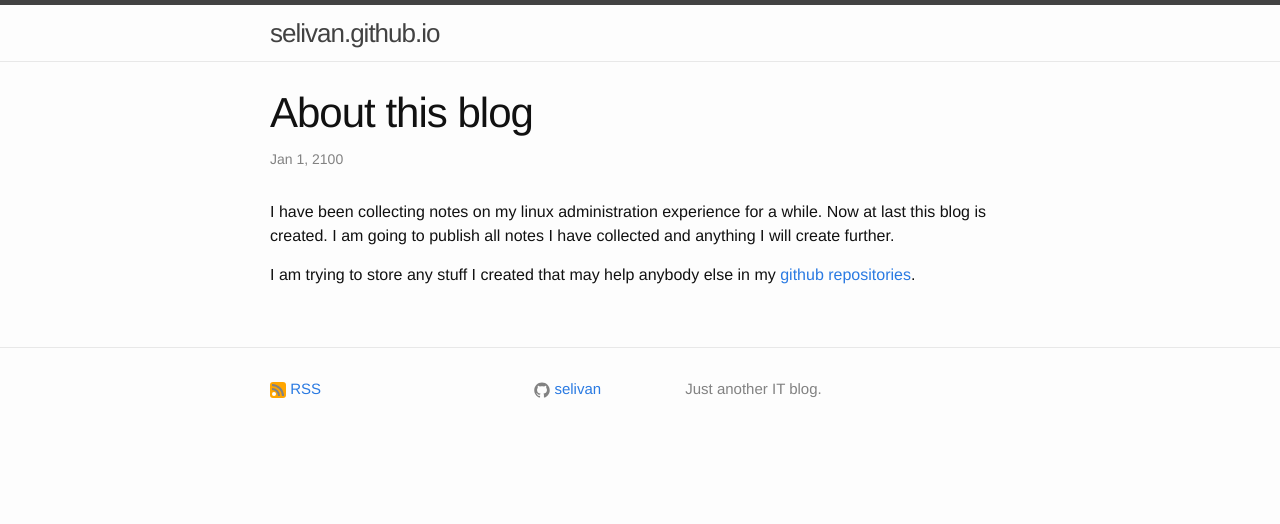
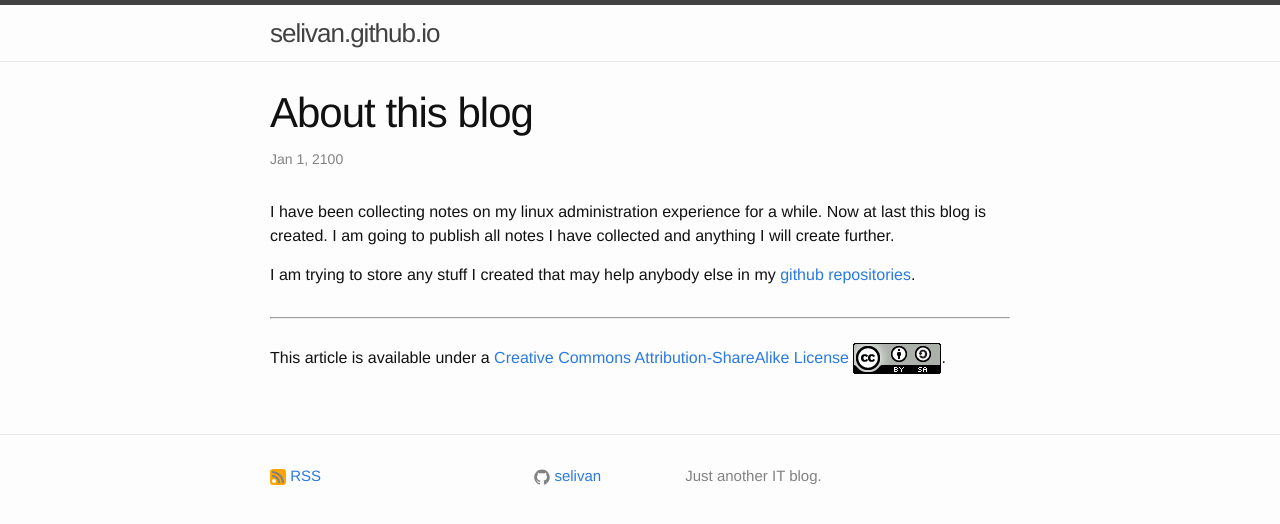
Before and after one commit to selivan/selivan.github.io, a Jekyll site: the page built from _posts/2100-01-01-top-post-about-this-blog.md, in a window 1280 px wide. Shown: the top 524 px of the page. Built offline with Jekyll 4.4.1, drawn with Linux system fonts in a browser that asks for light colours; comment, search, counter and statistics services are not loaded.

Commit message:
All posts under cc-by-sa license

```diff
--- a/_layouts/post.html
+++ b/_layouts/post.html
@@ -10,6 +10,11 @@ layout: default
 
   <div class="post-content" itemprop="articleBody">
     {{ content }}
+  </div>
+
+  <div class="post-content" itemprop="articleBody">
+  <hr \><br \>
+  This article is available under a <a rel="license" href="http://creativecommons.org/licenses/by-sa/4.0/">Creative Commons Attribution-ShareAlike License <img alt="Creative Commons License" style="border-width:0" src="/cc-by-sa-88x31.png" /></a>.
   </div>
 
   <div class="post-content">
```
Also changed, not shown: cc-by-sa-88x31.png (added).
